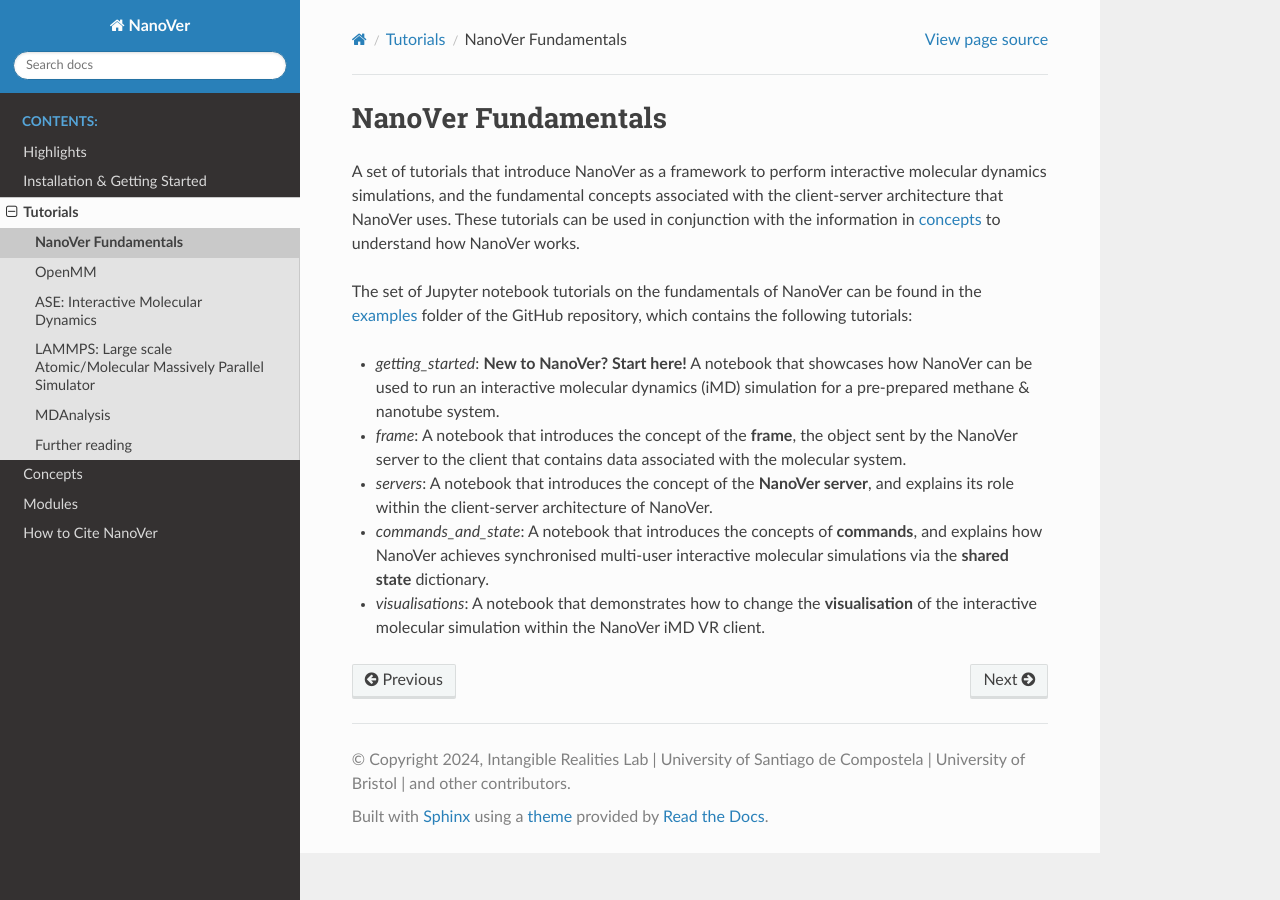
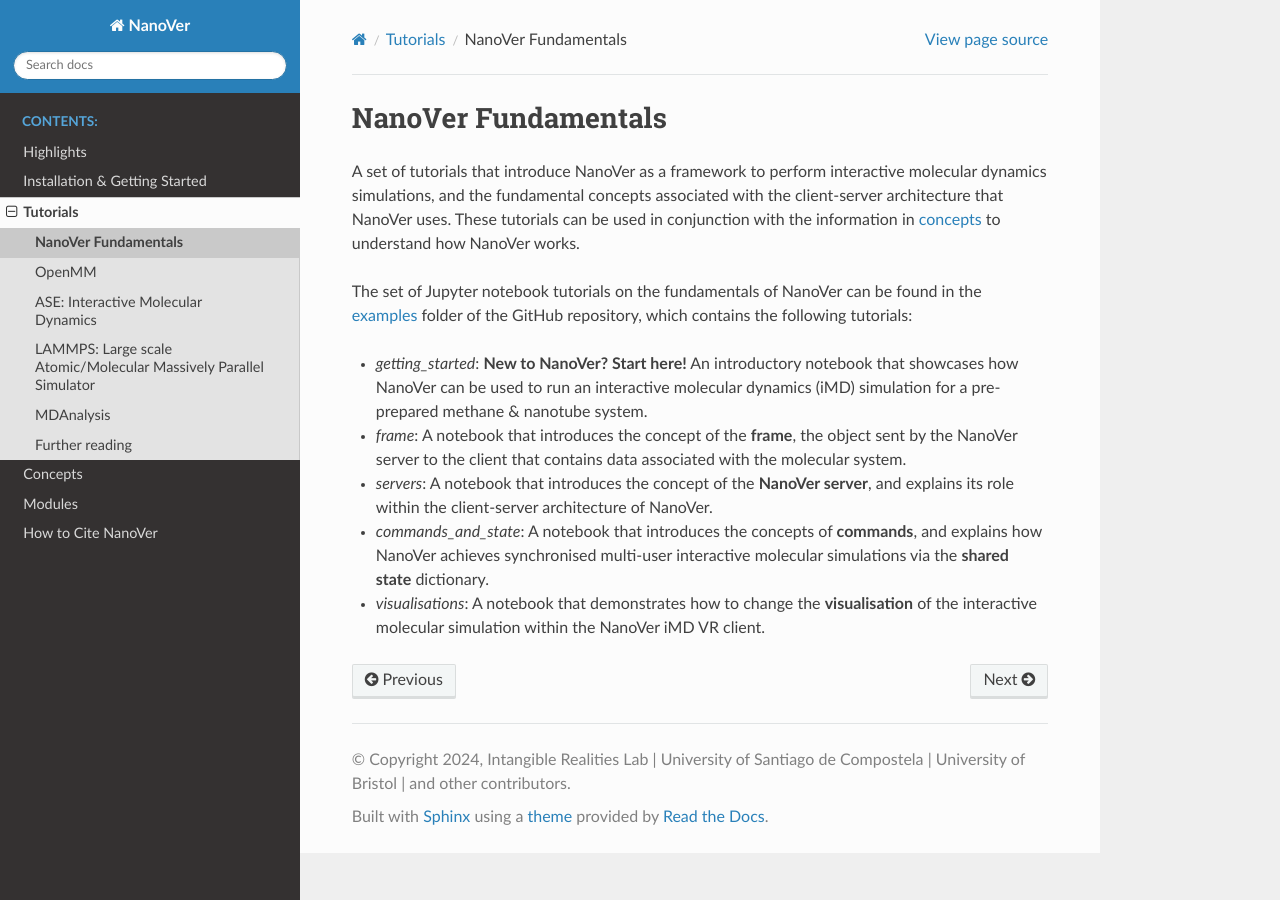
Before and after one commit to IRL2/nanover-docs, a Sphinx documentation site: the page built from source/tutorials/fundamentals.rst, in a window 1280 px wide. Built offline with Sphinx 7.4.7 and the Read the Docs theme 2.0.0, drawn with Linux system fonts in a browser that asks for light colours; pages that are not in the unit, such as notebooks, are missing from menus; the version number could not be read and is left out.

Commit message:
Update wording slightly

```diff
--- a/source/tutorials/fundamentals.rst
+++ b/source/tutorials/fundamentals.rst
@@ -11,7 +11,7 @@ The set of Jupyter notebook tutorials on the fundamentals of NanoVer can be foun
 `examples <https://github.com/IRL2/nanover-protocol/tree/main/examples/fundamentals>`_ folder
 of the GitHub repository, which contains the following tutorials:
 
-* `getting_started`: **New to NanoVer? Start here!** A notebook that showcases how
+* `getting_started`: **New to NanoVer? Start here!** An introductory notebook that showcases how
   NanoVer can be used to run an interactive molecular dynamics (iMD) simulation for a
   pre-prepared methane & nanotube system.
 * `frame`: A notebook that introduces the concept of the **frame**, the object sent by
```
